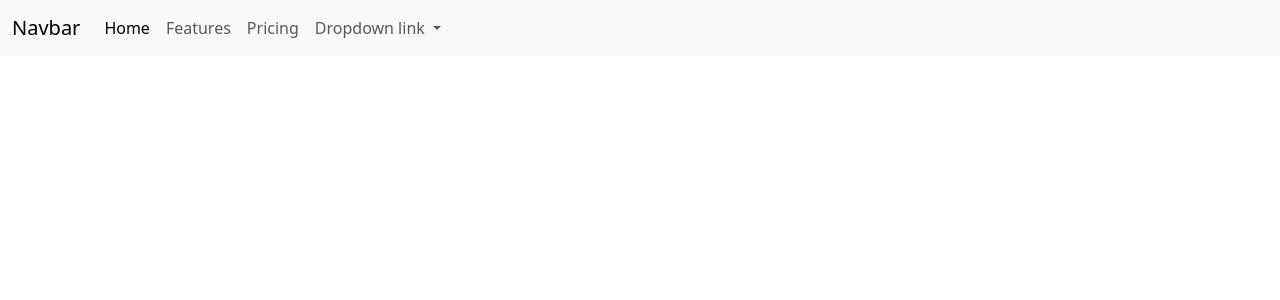
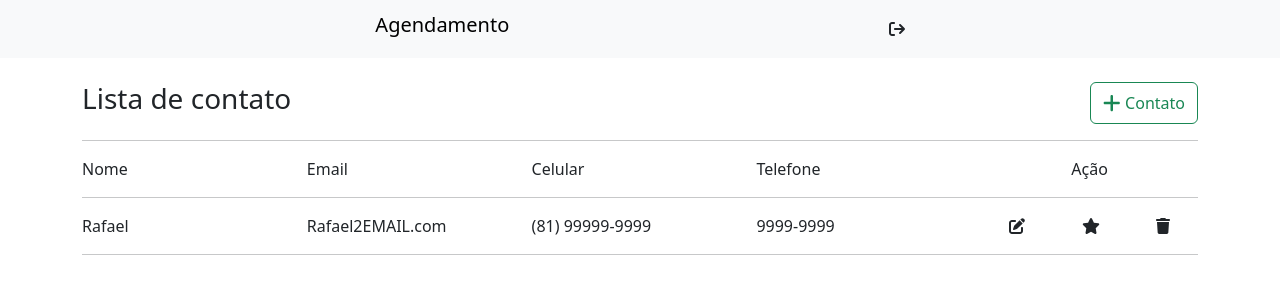
Before and after one commit to RafaelTomas/Agendamento-app, an Angular app: page /contatos in a window 1280 px wide. Shown: the top 300 px of the page. Built offline with nearby package versions, Linux system fonts and the light colour scheme.

Commit message:
feat(contacts): create table and add modal

```diff
--- a/angular.json
+++ b/angular.json
@@ -17,7 +17,8 @@
             "index": "src/index.html",
             "browser": "src/main.ts",
             "polyfills": [
-              "zone.js"
+              "zone.js",
+              "@angular/localize/init"
             ],
             "tsConfig": "tsconfig.app.json",
             "assets": [
@@ -27,6 +28,7 @@
               }
             ],
             "styles": [
+              "node_modules/bootstrap/dist/css/bootstrap.min.css",
               "node_modules/bootstrap/dist/css/bootstrap.css",
               "src/styles.css"
             ],
@@ -81,7 +83,8 @@
           "options": {
             "polyfills": [
               "zone.js",
-              "zone.js/testing"
+              "zone.js/testing",
+              "@angular/localize/init"
             ],
             "tsConfig": "tsconfig.spec.json",
             "assets": [
--- a/package.json
+++ b/package.json
@@ -21,6 +21,10 @@
     "@angular/platform-server": "^19.1.0",
     "@angular/router": "^19.1.0",
     "@angular/ssr": "^19.1.6",
+    "@fortawesome/angular-fontawesome": "^1.0.0",
+    "@fortawesome/free-solid-svg-icons": "^6.7.2",
+    "@ng-bootstrap/ng-bootstrap": "^18.0.0",
+    "@popperjs/core": "^2.11.8",
     "bootstrap": "^5.3.3",
     "express": "^4.18.2",
     "rxjs": "~7.8.0",
@@ -31,6 +35,7 @@
     "@angular-devkit/build-angular": "^19.1.6",
     "@angular/cli": "^19.1.6",
     "@angular/compiler-cli": "^19.1.0",
+    "@angular/localize": "^19.1.0",
     "@types/express": "^4.17.17",
     "@types/jasmine": "~5.1.0",
     "@types/node": "^18.18.0",
--- a/src/app/app.routes.ts
+++ b/src/app/app.routes.ts
@@ -3,6 +3,8 @@ import { LoginComponent } from './pages/login/login.component';
 import { ContactsComponent } from './pages/contacts/contacts.component';
 
 export const routes: Routes = [
+    { path: 'contatos', component: ContactsComponent },
     { path: 'login', component: LoginComponent },
-    { path: 'contatos', component: ContactsComponent },
-];
+    { path: '', redirectTo: '/login', pathMatch: 'full' },
+    { path: '**', redirectTo: '/login' }
+  ];
--- a/src/app/pages/contacts/contacts.component.html
+++ b/src/app/pages/contacts/contacts.component.html
@@ -1,3 +1,67 @@
 <section>
     <app-header></app-header>
+        <div class="container mt-4">
+            <div class="row">
+                <div class="col">
+                    <div class="d-flex justify-content-between ">
+                        <h3 class=""> Lista de contato </h3>
+                        <button type="button" class="btn btn btn-outline-success" (click)="open(content)">
+                            <fa-icon size="lg" [icon]="FaPlus"></fa-icon> Contato
+                          </button>
+                    </div>
+                </div>
+            </div>
+            <div class="row">
+                <div class="col">
+                    <hr>
+                </div>
+            </div>
+              <div
+                class="row justify-content-center align-items-center g-2"
+              >
+                <div class="col">Nome</div>
+                <div class="col">Email</div>
+                <div class="col">Celular</div>
+                <div class="col">Telefone</div>
+                <div class="col text-center">Ação</div>
+              </div>
+              <div class="row">
+                <div class="col">
+                    <hr>
+                </div>
+            </div>
+            <div
+            class="row justify-content-center align-items-center g-2"
+          >
+            <div class="col">Rafael</div>
+            <div class="col">Rafael2EMAIL.com</div>
+            <div class="col">(81) 99999-9999</div>
+            <div class="col"> 9999-9999</div>
+            <div class="col d-flex justify-content-around">
+                <fa-icon [icon]="FaPenToSquare"></fa-icon>
+                <fa-icon [icon]="FaStar"></fa-icon>
+                <fa-icon [icon]="FaTrash"></fa-icon>
+            </div>
+          </div>
+            <hr>
+        </div>
 </section>
+
+<ng-template #content let-modal>
+	<div class="modal-header">
+		<h4 class="modal-title" id="modal-basic-title">Novo Contato</h4>
+		<button type="button" class="btn-close" aria-label="Close" (click)="modal.dismiss('Cross click')"></button>
+	</div>
+	<div class="modal-body">
+		<form>
+			<div class="mb-3">
+				<label for="dateOfBirth">Date of birth</label>
+				<div class="input-group">
+				</div>
+			</div>
+		</form>
+	</div>
+	<div class="modal-footer">
+		<button type="button" class="btn btn-outline-secondary" (click)="modal.close('Save click')">Save</button>
+	</div>
+</ng-template>
--- a/src/app/pages/contacts/contacts.component.ts
+++ b/src/app/pages/contacts/contacts.component.ts
@@ -1,12 +1,26 @@
-import { Component } from '@angular/core';
+import { Component, inject, TemplateRef } from '@angular/core';
 import { HeaderComponent } from "../../shared/components/header/header.component";
+import { FontAwesomeModule } from '@fortawesome/angular-fontawesome';
+import { NgbModal, NgbTooltipModule } from '@ng-bootstrap/ng-bootstrap';
+import { faPlus,faPenToSquare, faStar, faTrash, faSearch } from '@fortawesome/free-solid-svg-icons';
 
 @Component({
   selector: 'app-contacts',
-  imports: [HeaderComponent],
+  imports: [HeaderComponent,FontAwesomeModule, NgbTooltipModule],
   templateUrl: './contacts.component.html',
-  styleUrl: './contacts.component.css'
+  styleUrl: './contacts.component.css',
 })
 export class ContactsComponent {
+  FaPlus =  faPlus;
+  FaPenToSquare = faPenToSquare;
+  FaStar = faStar;
+  FaTrash = faTrash;
+  FaSearch = faSearch
 
+  constructor(private modalService: NgbModal){}
+
+  open(content:any) {
+    console.log("CLICOU")
+		this.modalService.open(content)
+	}
 }
--- a/src/app/pages/login/login.component.css
+++ b/src/app/pages/login/login.component.css
@@ -1,10 +1,11 @@
 
 .bg-color-red-espicify{
-    background-color: #a40008;
+    background-color: #a400080f;
 }
 .border-radius-img{
-    border-radius: 1rem 0 0 1rem;
+    border-radius: 0.2rem 0 0 0.2rem;
 }
-.border-radius-card{
-    border-radius: 1rem;
+
+.box-shadow-card{
+    box-shadow: rgba(100, 100, 111, 0.2) 0px 7px 29px 0px;
 }
--- a/src/app/pages/login/login.component.html
+++ b/src/app/pages/login/login.component.html
@@ -2,7 +2,7 @@
     <div class="container py-5 h-100">
         <div class="row d-flex justify-content-center align-items-center h-100">
             <div class="col col-xl-10">
-                <div class="card border-radius-card">
+                <div class="card box-shadow-card">
                     <div class="row g-0">
                         <div class="col-md-6 col-lg-5 d-none d-md-block">
                             <img src="/Telephone.jpg" alt="login form" class="img-fluid border-radius-img"
--- a/src/app/shared/components/header/header.component.html
+++ b/src/app/shared/components/header/header.component.html
@@ -1,31 +1,8 @@
 <nav class="navbar navbar-expand-lg navbar-light bg-light">
-    <div class="container-fluid">
-      <a class="navbar-brand" href="#">Navbar</a>
-      <button class="navbar-toggler" type="button" data-bs-toggle="collapse" data-bs-target="#navbarNavDropdown" aria-controls="navbarNavDropdown" aria-expanded="false" aria-label="Toggle navigation">
-        <span class="navbar-toggler-icon"></span>
-      </button>
-      <div class="collapse navbar-collapse" id="navbarNavDropdown">
-        <ul class="navbar-nav">
-          <li class="nav-item">
-            <a class="nav-link active" aria-current="page" href="#">Home</a>
-          </li>
-          <li class="nav-item">
-            <a class="nav-link" href="#">Features</a>
-          </li>
-          <li class="nav-item">
-            <a class="nav-link" href="#">Pricing</a>
-          </li>
-          <li class="nav-item dropdown">
-            <a class="nav-link dropdown-toggle" href="#" id="navbarDropdownMenuLink" role="button" data-bs-toggle="dropdown" aria-expanded="false">
-              Dropdown link
-            </a>
-            <ul class="dropdown-menu" aria-labelledby="navbarDropdownMenuLink">
-              <li><a class="dropdown-item" href="#">Action</a></li>
-              <li><a class="dropdown-item" href="#">Another action</a></li>
-              <li><a class="dropdown-item" href="#">Something else here</a></li>
-            </ul>
-          </li>
-        </ul>
-      </div>
+  <div class="container-fluid d-flex justify-content-xl-evenly ustify-content-end ">
+    <h3 class="navbar-brand">Agendamento</h3>
+    <div ngbTooltip="Sair" placement="bottom">
+      <fa-icon [icon]="FaArrowRightFromBracket"></fa-icon>
     </div>
-  </nav>
+  </div>
+</nav>
--- a/src/app/shared/components/header/header.component.ts
+++ b/src/app/shared/components/header/header.component.ts
@@ -1,11 +1,17 @@
 import { Component } from '@angular/core';
+import { FontAwesomeModule } from '@fortawesome/angular-fontawesome';
+import {
+  faArrowRightFromBracket
+ } from '@fortawesome/free-solid-svg-icons';
+ import { NgbTooltipModule } from '@ng-bootstrap/ng-bootstrap';
+
 
 @Component({
   selector: 'app-header',
-  imports: [],
+  imports: [FontAwesomeModule, NgbTooltipModule],
   templateUrl: './header.component.html',
   styleUrl: './header.component.css'
 })
 export class HeaderComponent {
-
+  FaArrowRightFromBracket =  faArrowRightFromBracket;
 }
--- a/src/main.ts
+++ b/src/main.ts
@@ -1,3 +1,5 @@
+/// <reference types="@angular/localize" />
+
 import { bootstrapApplication } from '@angular/platform-browser';
 import { appConfig } from './app/app.config';
 import { AppComponent } from './app/app.component';
--- a/tsconfig.app.json
+++ b/tsconfig.app.json
@@ -5,7 +5,8 @@
   "compilerOptions": {
     "outDir": "./out-tsc/app",
     "types": [
-      "node"
+      "node",
+      "@angular/localize"
     ]
   },
   "files": [
```
Also changed, not shown: 2 other files (tests, documents, lock files or other folders).
